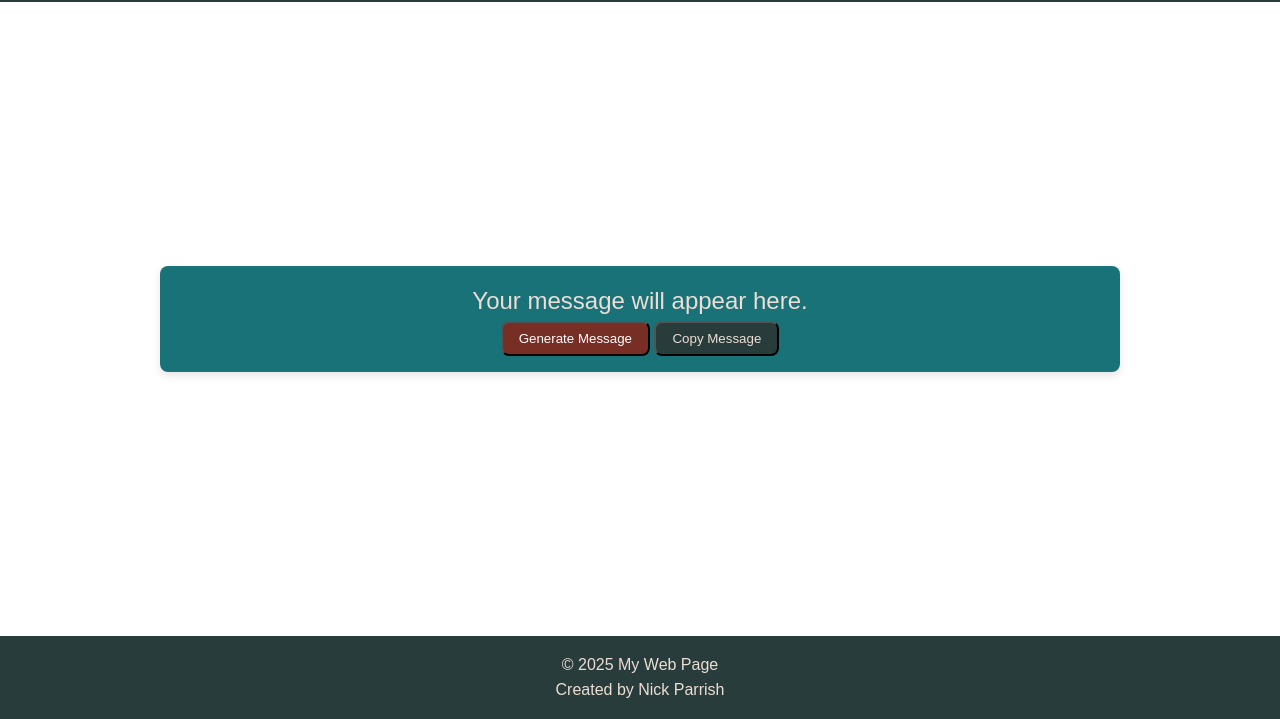
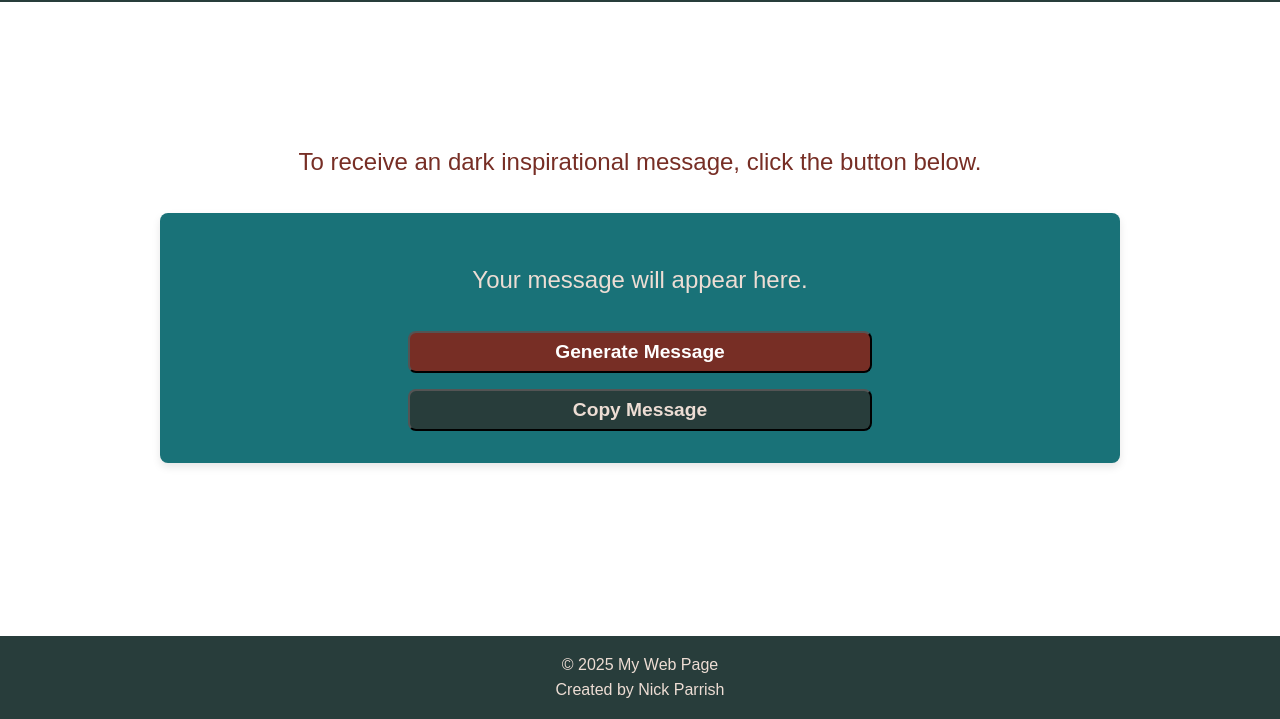
Before and after one commit to nptechitect/MixedMessages, a website: page index.html in a window 1280 px wide. Shown: the part 81-800 px from the top of the page. Drawn offline with Linux system fonts and the light colour scheme.

Commit message:
Main page completed for desktop size.

```diff
--- a/index.html
+++ b/index.html
@@ -12,11 +12,14 @@
             <h1>Mixed Messages</h1>
         </header>
         <main>
+            <section id="description">
+                <p>To receive an dark inspirational message, click the button below.</p>
+            </section>
             <section id="message-container">
                 <p id="message">Your message will appear here.</p>
+                <button id="generate-message" class="actionButton">Generate Message</button>
+                <button id="copy-message" class="secondaryButton">Copy Message</button>
             </section>
-            <button id="generate-message" class="actionButton">Generate Message</button>
-            <button id="copy-message" class="secondaryButton">Copy Message</button>
         </main>
         <footer>
             <p>&copy; 2025 My Web Page</p>
--- a/public/style/styles.css
+++ b/public/style/styles.css
@@ -40,34 +40,79 @@ header {
 
 /* Main Content Styles */
 main {
-    width: 75%;
+    /* width: 75%;
     margin: 2rem auto;
-    padding: 1rem;
-    background-color: var(--caribbean-current);
-    border-radius: 8px;
-    box-shadow: 0 4px 8px rgba(0, 0, 0, 0.1);
+    padding: 1rem; */
+    /* background-color: var(--caribbean-current); */
+    /* border-radius: 8px; */
+    /* box-shadow: 0 4px 8px rgba(0, 0, 0, 0.1); */
     text-align: center;
 }
 
 section {
     font-size: 1.5rem;
+}
+
+#description {
+    color: var(--burnt-umber);
+}
+
+#message-container {
+    width: 75%;
+    min-height: 10rem;
+    margin: 2rem auto;
+    padding: 1rem;
+    background-color: var(--caribbean-current);
     color: var(--champagne-pink);
+    border-radius: 8px;
+    box-shadow: 0 4px 8px rgba(0, 0, 0, 0.1);
+    display: flex;
+    flex-direction: column;
+    justify-content: space-between;
+    align-items: center;
+}
+
+#message-container p{
+    font-size: 1.5rem;
+    margin: 2rem 0;
+}
+
+#message-container button {
+    margin-bottom: 1rem;
 }
 
 /* this rule is for the main button on a form/page */
 .actionButton {
     background-color: var(--burnt-umber);
     color: white;
+    font-size: 1.2rem;
+    font-weight: bold;
     padding: 0.5rem 1rem;
     border-radius: .5rem;
+    width: 50%;
+    min-width: 300px;
+    max-width: 500px;
+}
+
+.actionButton:hover {
+    background-color: var(--persian-red);
 }
 
 /* this rule is for a secondary button, like a cancel or back button */
 .secondaryButton {
     background-color: var(--dark-slate-gray);
     color: var(--champagne-pink);
+    font-size: 1.2rem;
+    font-weight: bold;
     padding: 0.5rem 1rem;
     border-radius: .5rem;
+    width: 50%;
+    min-width: 300px;
+    max-width: 500px;
+}
+
+.secondaryButton:hover {
+    background-color: var(--caribbean-current);
 }
 
 /* footer Styles */
```
